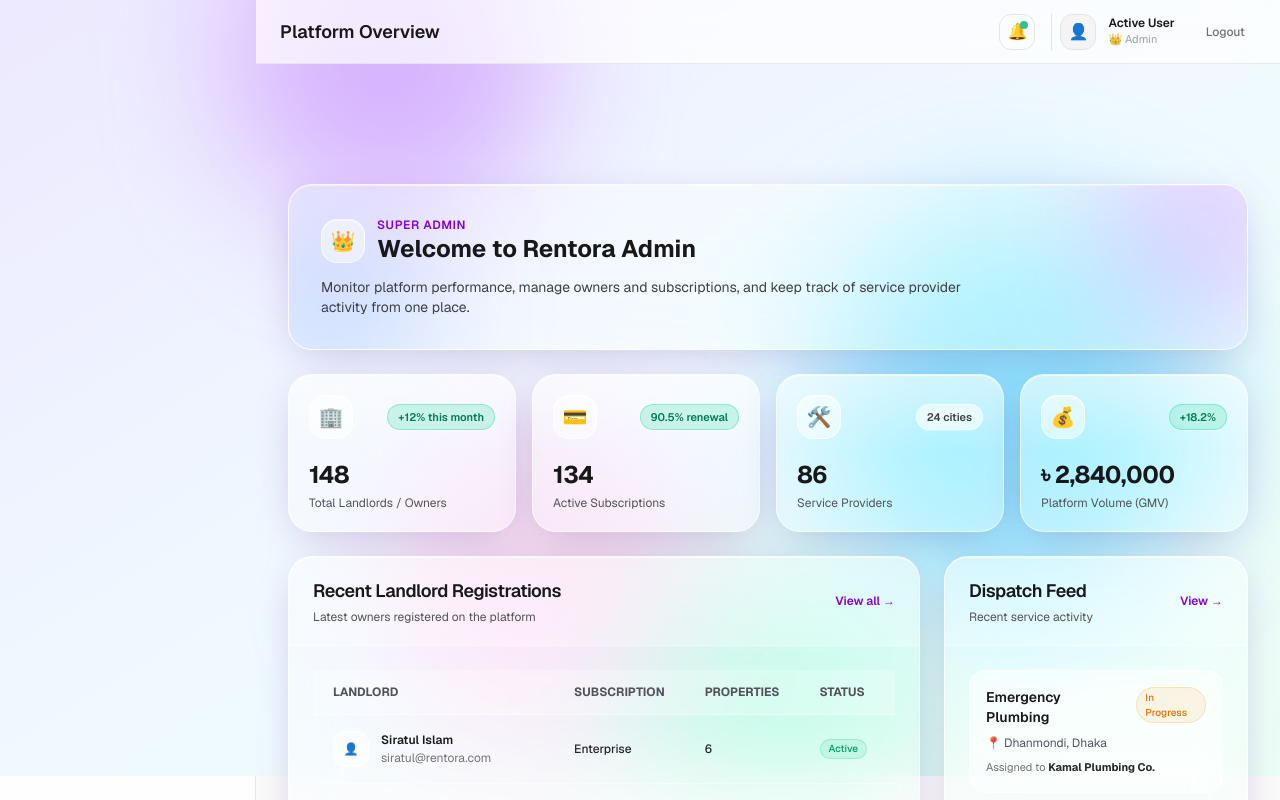
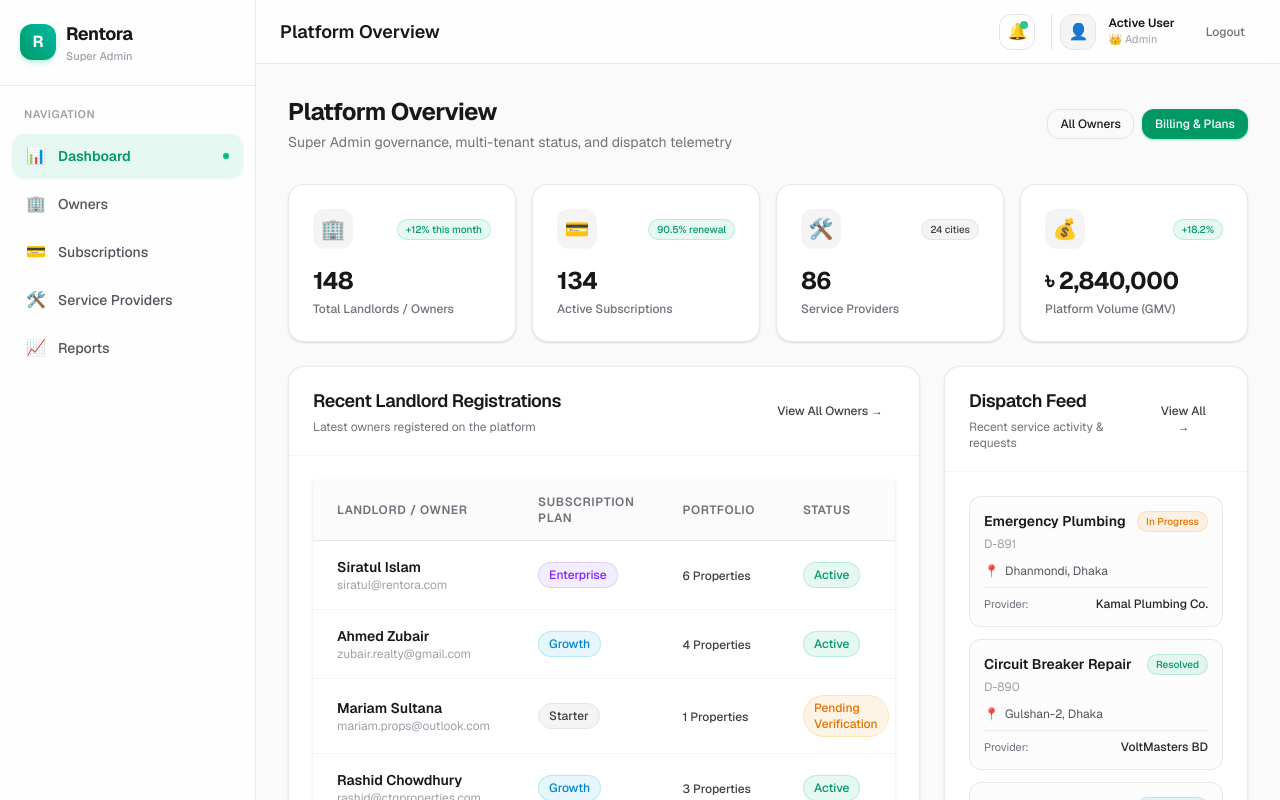
Before and after one commit to Siratul804/Rentora, a Next.js app: page /admin/dashboard in a window 1280 px wide. Shown: the top 800 px of the page. Built offline with nearby package versions, Linux system fonts and the light colour scheme; no server answers.

Commit message:
fix dashboard ui

```diff
--- a/app/admin/dashboard/page.jsx
+++ b/app/admin/dashboard/page.jsx
@@ -1,27 +1,18 @@
 "use client";
 
-import React from "react";
+import React, { useEffect, useState } from "react";
 import Link from "next/link";
 import { DashboardShell } from "@/components/layouts/DashboardShell";
-import { CardHeader, CardTitle, CardContent } from "@/components/ui/Card";
+import {
+  Card,
+  CardHeader,
+  CardTitle,
+  CardContent,
+} from "@/components/ui/Card";
 import { Badge } from "@/components/ui/Badge";
+import { Button } from "@/components/ui/Button";
+import { DataTable } from "@/components/tables/DataTable";
 import { formatCurrency } from "@/lib/utils";
-
-/* ------------------------------------------------------------------ */
-/* Glass tokens                                                        */
-/* ------------------------------------------------------------------ */
-// Main glass panel: translucent fill + strong blur + bright top edge highlight
-const GLASS =
-  "relative overflow-hidden rounded-3xl border border-white/60 dark:border-white/10 " +
-  "bg-white/40 dark:bg-white/[0.05] backdrop-blur-2xl backdrop-saturate-150 " +
-  "shadow-[inset_0_1px_0_rgba(255,255,255,0.7),0_10px_40px_-10px_rgba(76,29,149,0.25)] " +
-  "dark:shadow-[inset_0_1px_0_rgba(255,255,255,0.08),0_10px_40px_-10px_rgba(0,0,0,0.6)]";
-
-// Inner glass (items sitting inside a glass panel)
-const GLASS_INNER =
-  "rounded-2xl border border-white/60 dark:border-white/10 " +
-  "bg-white/35 dark:bg-white/[0.04] backdrop-blur-md " +
-  "shadow-[inset_0_1px_0_rgba(255,255,255,0.6)] dark:shadow-none";
 
 const STATS = [
   { id: "owners", label: "Total Landlords / Owners", value: "148", change: "+12% this month", trend: "up", icon: "🏢" },
@@ -30,13 +21,7 @@
   { id: "gmv", label: "Platform Volume (GMV)", value: formatCurrency(2840000), change: "+18.2%", trend: "up", icon: "💰" },
 ];
 
-const TREND_STYLES = {
-  up: "text-emerald-700 dark:text-emerald-300 bg-emerald-400/20 border-emerald-400/30",
-  down: "text-red-700 dark:text-red-300 bg-red-400/20 border-red-400/30",
-  neutral: "text-zinc-700 dark:text-zinc-300 bg-white/40 dark:bg-white/10 border-white/50 dark:border-white/10",
-};
-
-const RECENT_OWNERS = [
+const INITIAL_OWNERS = [
   { id: "1", name: "Siratul Islam", email: "siratul@rentora.com", plan: "Enterprise", properties: 6, status: "Active" },
   { id: "2", name: "Ahmed Zubair", email: "zubair.realty@gmail.com", plan: "Growth", properties: 4, status: "Active" },
   { id: "3", name: "Mariam Sultana", email: "mariam.props@outlook.com", plan: "Starter", properties: 1, status: "Pending Verification" },
@@ -49,243 +34,242 @@
   { id: "D-889", service: "AC Gas Refill", city: "Banani, Dhaka", provider: "CoolBreeze Tech", status: "Dispatched" },
 ];
 
-const STATUS_VARIANT = {
-  Active: "success",
-  Resolved: "success",
-  "Pending Verification": "warning",
-  "In Progress": "warning",
-  Dispatched: "warning",
-};
+export default function AdminDashboardPage() {
+  const [owners, setOwners] = useState(INITIAL_OWNERS);
 
-const getStatusVariant = (status) => STATUS_VARIANT[status] ?? "warning";
+  // Attempt to fetch latest owners from API if available
+  useEffect(() => {
+    fetch("/api/admin/owner")
+      .then((res) => res.json())
+      .then((data) => {
+        if (data.success && Array.isArray(data.owners) && data.owners.length > 0) {
+          const enriched = data.owners.map((owner, idx) => ({
+            id: owner.id || String(idx + 1),
+            name: owner.name,
+            email: owner.email,
+            plan: owner.plan || (idx % 2 === 0 ? "Enterprise" : "Growth"),
+            properties: owner.properties ?? (idx + 2),
+            status: owner.status || "Active",
+          }));
+          setOwners(enriched);
+        }
+      })
+      .catch((err) => {
+        console.error("ADMIN DASHBOARD API ERROR:", err);
+      });
+  }, []);
 
-/* ------------------------------------------------------------------ */
-/* Ambient background: glass needs something colorful to blur          */
-/* ------------------------------------------------------------------ */
-function GlassBackdrop() {
-  return (
-    <div
-      aria-hidden="true"
-      className="pointer-events-none fixed inset-0 z-0 overflow-hidden"
+  const columns = [
+    {
+      header: "Landlord / Owner",
+      accessor: (row) => (
+        <div>
+          <div className="font-semibold text-zinc-900 dark:text-zinc-100">
+            {row.name}
+          </div>
+          <div className="text-xs text-zinc-400">
+            {row.email}
+          </div>
+        </div>
+      ),
+    },
+    {
+      header: "Subscription Plan",
+      accessor: (row) => (
+        <Badge
+          variant={
+            row.plan === "Enterprise"
+              ? "purple"
+              : row.plan === "Growth"
+                ? "info"
+                : "neutral"
+          }
         >
-      {/* soft base wash */}
-      <div className="absolute inset-0 bg-gradient-to-br from-violet-100 via-sky-50 to-emerald-50 dark:from-[#0f0a1f] dark:via-[#0b1020] dark:to-[#081a18]" />
+          {row.plan || "Starter"}
+        </Badge>
+      ),
+    },
+    {
+      header: "Portfolio",
+      accessor: (row) => (
+        <span className="text-xs font-medium text-zinc-700 dark:text-zinc-300">
+          {row.properties ?? 1} Properties
+        </span>
+      ),
+    },
+    {
+      header: "Status",
+      accessor: (row) => (
+        <Badge
+          variant={
+            row.status === "Active" || row.status === "Approved"
+              ? "success"
+              : row.status === "Suspended"
+                ? "danger"
+                : "warning"
+          }
+        >
+          {row.status || "Active"}
+        </Badge>
+      ),
+    },
+    {
+      header: "Actions",
+      accessor: () => (
+        <Link href="/admin/owners">
+          <Button size="sm" variant="outline">
+            Manage
+          </Button>
+        </Link>
+      ),
+    },
+  ];
 
-      {/* color blobs: these sit behind the cards and get blurred through the glass */}
-      <div className="absolute -top-24 left-[18%] h-80 w-80 rounded-full bg-purple-400/50 dark:bg-purple-600/30 blur-3xl" />
-      <div className="absolute top-[28%] right-[6%] h-96 w-96 rounded-full bg-sky-400/40 dark:bg-sky-600/25 blur-3xl" />
-      <div className="absolute top-[55%] left-[30%] h-80 w-80 rounded-full bg-pink-300/40 dark:bg-fuchsia-600/20 blur-3xl" />
-      <div className="absolute bottom-[-6rem] right-[28%] h-72 w-72 rounded-full bg-emerald-300/40 dark:bg-emerald-600/20 blur-3xl" />
-    </div>
-  );
-}
-
-export default function AdminDashboardPage() {
   return (
     <DashboardShell
       portal="admin"
       title="Platform Overview"
       subtitle="Super Admin governance, multi-tenant status, and dispatch telemetry"
+      actions={
+        <div className="flex items-center gap-2">
+          <Link href="/admin/owners">
+            <Button variant="outline" size="sm">
+              All Owners
+            </Button>
+          </Link>
+          <Link href="/admin/subscriptions">
+            <Button variant="primary" size="sm">
+              Billing & Plans
+            </Button>
+          </Link>
+        </div>
+      }
     >
-      <GlassBackdrop />
-
-      <div className="relative z-10 space-y-6">
-        {/* Hero */}
-        <div className={`${GLASS} p-6 sm:p-8`}>
-          {/* inner glow for depth */}
-          <div className="absolute -top-16 -right-16 h-52 w-52 rounded-full bg-purple-500/25 blur-3xl" />
-          <div className="absolute -bottom-16 -left-16 h-52 w-52 rounded-full bg-blue-500/20 blur-3xl" />
-
-          <div className="relative">
-            <div className="flex items-center gap-3 mb-2">
-              <div
-                className="w-11 h-11 rounded-2xl bg-white/50 dark:bg-white/10 border border-white/70 dark:border-white/15 backdrop-blur-md shadow-[inset_0_1px_0_rgba(255,255,255,0.8)] flex items-center justify-center text-xl"
-                aria-hidden="true"
-              >
-                👑
-              </div>
-
-              <div>
-                <p className="text-xs font-semibold uppercase tracking-wider text-purple-700 dark:text-purple-300">
-                  Super Admin
-                </p>
-                <h2 className="text-xl sm:text-2xl font-bold text-zinc-900 dark:text-zinc-50">
-                  Welcome to Rentora Admin
-                </h2>
-              </div>
-            </div>
-
-            <p className="text-sm text-zinc-700 dark:text-zinc-300 max-w-2xl mt-3">
-              Monitor platform performance, manage owners and subscriptions, and
-              keep track of service provider activity from one place.
-            </p>
-          </div>
-        </div>
-
-        {/* Statistics */}
+      <div className="space-y-6">
+        {/* Statistics Cards */}
         <div className="grid grid-cols-1 sm:grid-cols-2 lg:grid-cols-4 gap-4">
           {STATS.map((stat) => (
-            <div
-              key={stat.id}
-              className={`${GLASS} group p-5 transition-all duration-300 hover:-translate-y-1 hover:bg-white/55 dark:hover:bg-white/[0.08] hover:border-white/80`}
-            >
-              {/* top sheen */}
-              <div className="pointer-events-none absolute inset-x-0 top-0 h-1/2 bg-gradient-to-b from-white/40 to-transparent dark:from-white/[0.06]" />
-
-              <div className="relative">
+            <Card key={stat.id}>
+              <CardContent className="p-5">
                 <div className="flex items-center justify-between">
-                  <div
-                    className="w-11 h-11 rounded-2xl bg-white/50 dark:bg-white/10 border border-white/70 dark:border-white/15 shadow-[inset_0_1px_0_rgba(255,255,255,0.8)] flex items-center justify-center text-xl"
-                    aria-hidden="true"
-                  >
+                  <div className="w-10 h-10 rounded-xl bg-zinc-100 dark:bg-zinc-800 flex items-center justify-center text-xl">
                     {stat.icon}
                   </div>
-
-                  <span
-                    className={`text-[11px] font-semibold border px-2.5 py-1 rounded-full backdrop-blur-sm ${TREND_STYLES[stat.trend]}`}
+                  <Badge
+                    variant={
+                      stat.trend === "up"
+                        ? "success"
+                        : stat.trend === "down"
+                          ? "danger"
+                          : "neutral"
+                    }
+                    size="sm"
                   >
                     {stat.change}
-                  </span>
+                  </Badge>
                 </div>
-
-                <div className="mt-5">
+                <div className="mt-4">
                   <div className="text-2xl font-bold tracking-tight text-zinc-900 dark:text-zinc-50">
                     {stat.value}
                   </div>
-                  <div className="text-xs text-zinc-600 dark:text-zinc-400 mt-1">
+                  <div className="text-xs font-medium text-zinc-500 dark:text-zinc-400 mt-1">
                     {stat.label}
                   </div>
                 </div>
-              </div>
-            </div>
+              </CardContent>
+            </Card>
           ))}
         </div>
 
-        {/* Main content */}
+        {/* Main Content Grid */}
         <div className="grid grid-cols-1 lg:grid-cols-3 gap-6">
-          {/* Recent Owners */}
-          <div className={`${GLASS} lg:col-span-2`}>
-            <CardHeader className="flex flex-row items-center justify-between !bg-white/20 dark:!bg-white/[0.03] !border-white/40 dark:!border-white/10">
+          {/* Recent Landlords */}
+          <Card className="lg:col-span-2">
+            <CardHeader>
+              <div className="flex items-center justify-between">
                 <div>
                   <CardTitle>Recent Landlord Registrations</CardTitle>
-                <p className="text-xs text-zinc-600 dark:text-zinc-400 mt-1">
+                  <p className="text-xs text-zinc-500 dark:text-zinc-400 mt-1">
                     Latest owners registered on the platform
                   </p>
                 </div>
-
-              <Link
-                href="/admin/owners"
-                className="text-xs font-semibold text-purple-700 dark:text-purple-300 hover:underline"
-              >
-                View all →
+                <Link href="/admin/owners">
+                  <Button variant="ghost" size="sm" className="text-xs">
+                    View All Owners →
+                  </Button>
                 </Link>
+              </div>
             </CardHeader>
-
             <CardContent className="p-0">
-              <div className="overflow-x-auto">
-                <table className="w-full text-left text-xs">
-                  <thead className="bg-white/25 dark:bg-white/[0.03] text-zinc-600 dark:text-zinc-400 uppercase font-semibold border-b border-white/40 dark:border-white/10">
-                    <tr>
-                      <th scope="col" className="px-5 py-3.5">Landlord</th>
-                      <th scope="col" className="px-5 py-3.5">Subscription</th>
-                      <th scope="col" className="px-5 py-3.5">Properties</th>
-                      <th scope="col" className="px-5 py-3.5">Status</th>
-                    </tr>
-                  </thead>
-
-                  <tbody className="divide-y divide-white/40 dark:divide-white/5">
-                    {RECENT_OWNERS.map((owner) => (
-                      <tr
-                        key={owner.id}
-                        className="hover:bg-white/40 dark:hover:bg-white/[0.05] transition-colors"
-                      >
-                        <td className="px-5 py-4">
-                          <div className="flex items-center gap-3">
-                            <div
-                              className="w-9 h-9 rounded-xl bg-white/50 dark:bg-white/10 border border-white/70 dark:border-white/10 flex items-center justify-center"
-                              aria-hidden="true"
-                            >
-                              👤
-                            </div>
-                            <div>
-                              <div className="font-semibold text-zinc-900 dark:text-zinc-100">
-                                {owner.name}
-                              </div>
-                              <div className="text-zinc-500 dark:text-zinc-500 mt-0.5">
-                                {owner.email}
-                              </div>
-                            </div>
-                          </div>
-                        </td>
-
-                        <td className="px-5 py-4 font-medium text-zinc-800 dark:text-zinc-300">
-                          {owner.plan}
-                        </td>
-
-                        <td className="px-5 py-4 font-medium text-zinc-800 dark:text-zinc-300">
-                          {owner.properties}
-                        </td>
-
-                        <td className="px-5 py-4">
-                          <Badge variant={getStatusVariant(owner.status)} size="sm">
-                            {owner.status}
-                          </Badge>
-                        </td>
-                      </tr>
-                    ))}
-                  </tbody>
-                </table>
-              </div>
+              <DataTable
+                columns={columns}
+                data={owners}
+                className="border-0 rounded-none shadow-none"
+              />
             </CardContent>
-          </div>
+          </Card>
 
           {/* Dispatch Feed */}
-          <div className={GLASS}>
-            <CardHeader className="flex flex-row items-center justify-between !bg-white/20 dark:!bg-white/[0.03] !border-white/40 dark:!border-white/10">
+          <Card>
+            <CardHeader>
+              <div className="flex items-center justify-between">
                 <div>
                   <CardTitle>Dispatch Feed</CardTitle>
-                <p className="text-xs text-zinc-600 dark:text-zinc-400 mt-1">
-                  Recent service activity
+                  <p className="text-xs text-zinc-500 dark:text-zinc-400 mt-1">
+                    Recent service activity & requests
                   </p>
                 </div>
-
-              <Link
-                href="/admin/service-providers"
-                className="text-xs font-semibold text-purple-700 dark:text-purple-300 hover:underline"
-              >
-                View →
+                <Link href="/admin/service-providers">
+                  <Button variant="ghost" size="sm" className="text-xs">
+                    View All →
+                  </Button>
                 </Link>
+              </div>
             </CardHeader>
-
             <CardContent className="space-y-3">
               {RECENT_DISPATCHES.map((d) => (
                 <div
                   key={d.id}
-                  className={`${GLASS_INNER} p-4 hover:bg-white/55 dark:hover:bg-white/[0.07] transition-colors`}
+                  className="p-3.5 rounded-xl border border-zinc-200/80 dark:border-zinc-800 bg-zinc-50/50 dark:bg-zinc-800/30 hover:bg-zinc-100/60 dark:hover:bg-zinc-800/60 transition-colors"
                 >
-                  <div className="flex items-start justify-between gap-3">
-                    <span className="font-semibold text-sm text-zinc-900 dark:text-zinc-100">
+                  <div className="flex items-start justify-between gap-2">
+                    <div>
+                      <span className="font-semibold text-sm text-zinc-900 dark:text-zinc-100 block">
                         {d.service}
                       </span>
-                    <Badge variant={getStatusVariant(d.status)} size="sm">
+                      <span className="text-xs text-zinc-400 dark:text-zinc-500">
+                        {d.id}
+                      </span>
+                    </div>
+                    <Badge
+                      variant={
+                        d.status === "Resolved"
+                          ? "success"
+                          : d.status === "In Progress"
+                            ? "warning"
+                            : "info"
+                      }
+                      size="sm"
+                    >
                       {d.status}
                     </Badge>
                   </div>
 
-                  <div className="text-xs text-zinc-600 dark:text-zinc-400 mt-2">
-                    <span aria-hidden="true">📍</span> {d.city}
+                  <div className="text-xs text-zinc-600 dark:text-zinc-400 mt-2 flex items-center gap-1.5">
+                    <span aria-hidden="true">📍</span>
+                    <span>{d.city}</span>
                   </div>
 
-                  <div className="text-[11px] text-zinc-500 dark:text-zinc-500 mt-2">
-                    Assigned to{" "}
-                    <strong className="text-zinc-800 dark:text-zinc-300">
+                  <div className="text-xs text-zinc-500 dark:text-zinc-400 mt-2 pt-2 border-t border-zinc-200/60 dark:border-zinc-800/60 flex items-center justify-between">
+                    <span className="text-[11px]">Provider:</span>
+                    <span className="font-medium text-zinc-800 dark:text-zinc-200">
                       {d.provider}
-                    </strong>
+                    </span>
                   </div>
                 </div>
               ))}
             </CardContent>
-          </div>
+          </Card>
         </div>
       </div>
     </DashboardShell>
```
Lines whose indentation alone changed are shown as unchanged.
